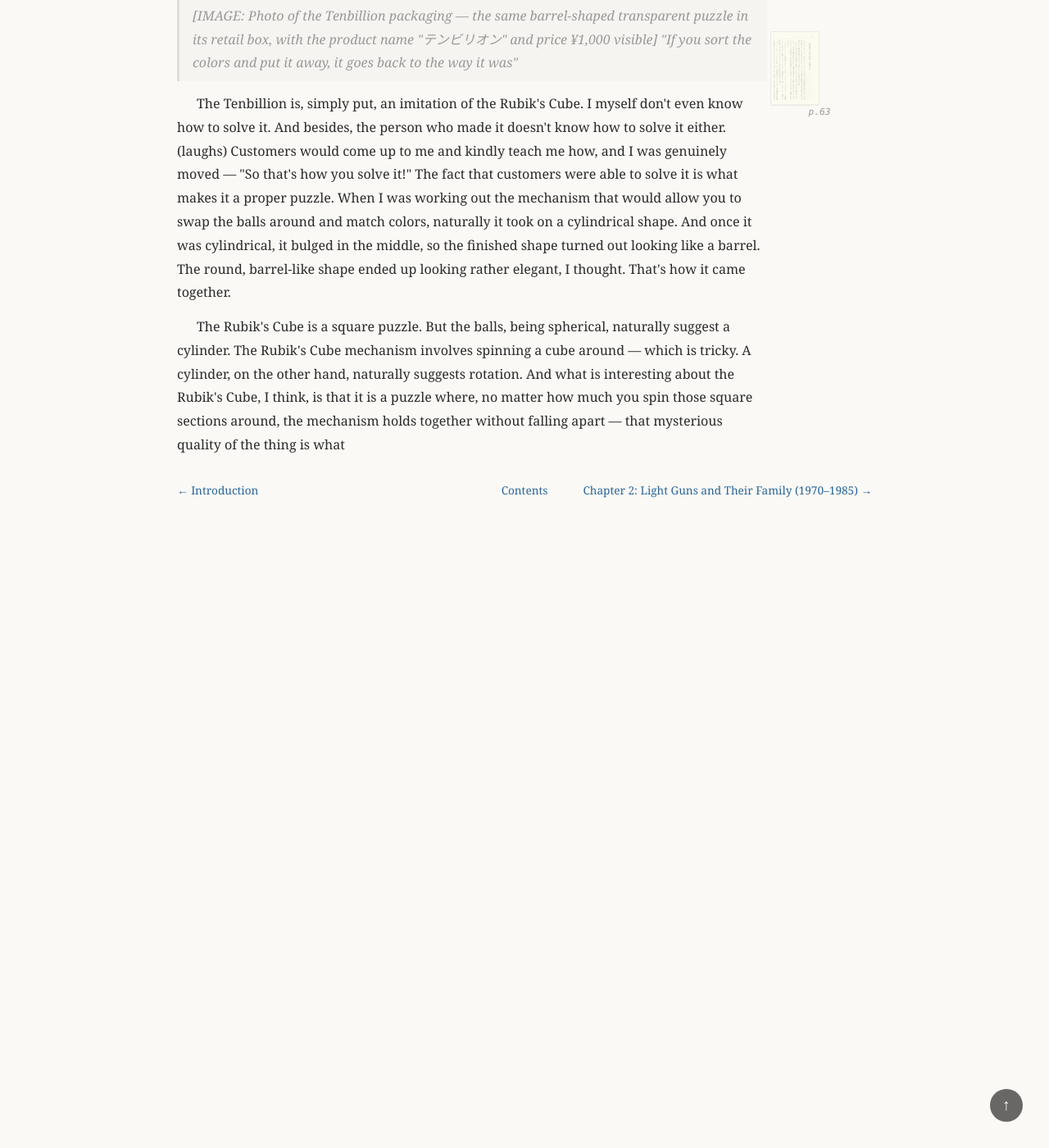
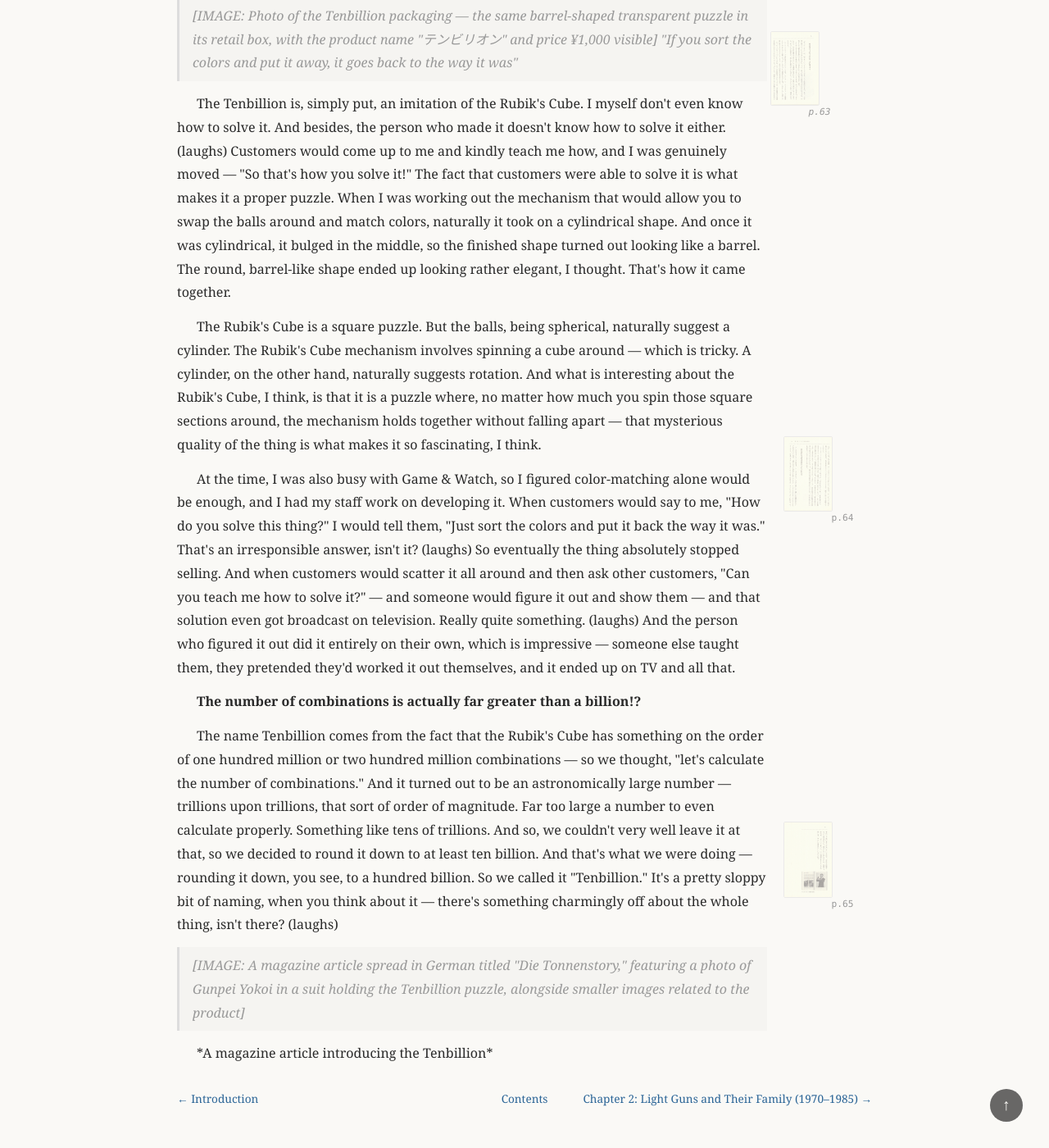
Before and after one commit to bjabes/bjabes.github.io, a Jekyll site: the page yokoi-gunpei/chapter-1.html, which Jekyll copies as it is, in a window 1280 px wide and 1400 px high, scrolled down 17198 px. Shown: the whole window at 82% size. Built offline with Jekyll 4.4.1, drawn with Linux system fonts in a browser that asks for light colours; before the commit the page ends 17856 px from its top, so only the background shows below that; some of the changed text lies outside the part shown.

Commit message:
fix the chapter boundaries

```diff
--- a/yokoi-gunpei/chapter-1.html
+++ b/yokoi-gunpei/chapter-1.html
@@ -18,7 +18,7 @@
 </nav>
 <main>
 <h1>Chapter 1: The Age of Idea Toys (1966–1980)</h1>
-<p class="chapter-meta">Chapter 1 of 5 &middot; ~33 min read</p>
+<p class="chapter-meta">Chapter 1 of 5 &middot; ~34 min read</p>
 <div class="reading-body">
 <p><span class="page-ref" id="p22"><img class="margin-thumb" src="images/page-022.jpg" alt="Original page 22" loading="lazy" data-full="images/page-022.jpg"><span class="page-marker">p.22</span></span> Yokoi Gunpei Game Kan: The Creativity that Built &quot;Nintendo of the World&quot;</p>
 <p><span class="page-ref" id="p23"><img class="margin-thumb" src="images/page-023.jpg" alt="Original page 23" loading="lazy" data-full="images/page-023.jpg"><span class="page-marker">p.23</span></span> Chronology assistance &amp; image provision:</p>
@@ -172,7 +172,14 @@
 <p class="image-note">[IMAGE: Photo of the Tenbillion packaging — the same barrel-shaped transparent puzzle in its retail box, with the product name &quot;テンビリオン&quot; and price ¥1,000 visible]
  <span class="page-ref" id="p63"><img class="margin-thumb" src="images/page-063.jpg" alt="Original page 63" loading="lazy" data-full="images/page-063.jpg"><span class="page-marker">p.63</span></span> &quot;If you sort the colors and put it away, it goes back to the way it was&quot;</p>
 <p>The Tenbillion is, simply put, an imitation of the Rubik&#x27;s Cube. I myself don&#x27;t even know how to solve it. And besides, the person who made it doesn&#x27;t know how to solve it either. (laughs) Customers would come up to me and kindly teach me how, and I was genuinely moved — &quot;So that&#x27;s how you solve it!&quot; The fact that customers were able to solve it is what makes it a proper puzzle. When I was working out the mechanism that would allow you to swap the balls around and match colors, naturally it took on a cylindrical shape. And once it was cylindrical, it bulged in the middle, so the finished shape turned out looking like a barrel. The round, barrel-like shape ended up looking rather elegant, I thought. That&#x27;s how it came together.</p>
-<p>The Rubik&#x27;s Cube is a square puzzle. But the balls, being spherical, naturally suggest a cylinder. The Rubik&#x27;s Cube mechanism involves spinning a cube around — which is tricky. A cylinder, on the other hand, naturally suggests rotation. And what is interesting about the Rubik&#x27;s Cube, I think, is that it is a puzzle where, no matter how much you spin those square sections around, the mechanism holds together without falling apart — that mysterious quality of the thing is what</p>
+<p>The Rubik&#x27;s Cube is a square puzzle. But the balls, being spherical, naturally suggest a cylinder. The Rubik&#x27;s Cube mechanism involves spinning a cube around — which is tricky. A cylinder, on the other hand, naturally suggests rotation. And what is interesting about the Rubik&#x27;s Cube, I think, is that it is a puzzle where, no matter how much you spin those square sections around, the mechanism holds together without falling apart — that mysterious quality of the thing is what
+ <span class="page-ref" id="p64"><img class="margin-thumb" src="images/page-064.jpg" alt="Original page 64" loading="lazy" data-full="images/page-064.jpg"><span class="page-marker">p.64</span></span> makes it so fascinating, I think.</p>
+<p>At the time, I was also busy with Game &amp; Watch, so I figured color-matching alone would be enough, and I had my staff work on developing it. When customers would say to me, &quot;How do you solve this thing?&quot; I would tell them, &quot;Just sort the colors and put it back the way it was.&quot; That&#x27;s an irresponsible answer, isn&#x27;t it? (laughs) So eventually the thing absolutely stopped selling. And when customers would scatter it all around and then ask other customers, &quot;Can you teach me how to solve it?&quot; — and someone would figure it out and show them — and that solution even got broadcast on television. Really quite something. (laughs) And the person who figured it out did it entirely on their own, which is impressive — someone else taught them, they pretended they&#x27;d worked it out themselves, and it ended up on TV and all that.</p>
+<p><strong>The number of combinations is actually far greater than a billion!?</strong></p>
+<p>The name Tenbillion comes from the fact that the Rubik&#x27;s Cube has something on the order of one hundred million or two hundred million combinations — so we thought, &quot;let&#x27;s calculate the number of combinations.&quot; And it turned out to be an astronomically large number — trillions upon trillions, that sort of order of magnitude. Far too large a number to even calculate properly. Something like tens of trillions. And so,
+ <span class="page-ref" id="p65"><img class="margin-thumb" src="images/page-065.jpg" alt="Original page 65" loading="lazy" data-full="images/page-065.jpg"><span class="page-marker">p.65</span></span> we couldn&#x27;t very well leave it at that, so we decided to round it down to at least ten billion. And that&#x27;s what we were doing — rounding it down, you see, to a hundred billion. So we called it &quot;Tenbillion.&quot; It&#x27;s a pretty sloppy bit of naming, when you think about it — there&#x27;s something charmingly off about the whole thing, isn&#x27;t there? (laughs)</p>
+<p class="image-note">[IMAGE: A magazine article spread in German titled &quot;Die Tonnenstory,&quot; featuring a photo of Gunpei Yokoi in a suit holding the Tenbillion puzzle, alongside smaller images related to the product]</p>
+<p>*A magazine article introducing the Tenbillion*</p>
 </div>
 </main>
 <nav class="chapter-nav">
--- a/yokoi-gunpei/index.html
+++ b/yokoi-gunpei/index.html
@@ -38,7 +38,7 @@
 <section class="chapter-list">
   <h2>Chapters</h2>
   <ol>
-    <li><a href="introduction.html">Introduction</a> <span class="chapter-time">~8 min read</span></li><li><a href="chapter-1.html">Chapter 1: The Age of Idea Toys (1966–1980)</a> <span class="chapter-time">~33 min read</span></li><li><a href="chapter-2.html">Chapter 2: Light Guns and Their Family (1970–1985)</a> <span class="chapter-time">~31 min read</span></li><li><a href="chapter-3.html">Chapter 3: The Invention of Game &amp; Watch (1980–1983)</a> <span class="chapter-time">~33 min read</span></li><li><a href="chapter-4.html">Chapter 4: After Game Boy (1989–1996)</a> <span class="chapter-time">~36 min read</span></li><li><a href="chapter-5.html">Chapter 5: The Philosophy of Yokoi Gunpei (1997–20XX)</a> <span class="chapter-time">~55 min read</span></li>
+    <li><a href="introduction.html">Introduction</a> <span class="chapter-time">~8 min read</span></li><li><a href="chapter-1.html">Chapter 1: The Age of Idea Toys (1966–1980)</a> <span class="chapter-time">~34 min read</span></li><li><a href="chapter-2.html">Chapter 2: Light Guns and Their Family (1970–1985)</a> <span class="chapter-time">~31 min read</span></li><li><a href="chapter-3.html">Chapter 3: The Invention of Game &amp; Watch (1980–1983)</a> <span class="chapter-time">~33 min read</span></li><li><a href="chapter-4.html">Chapter 4: After Game Boy (1989–1996)</a> <span class="chapter-time">~35 min read</span></li><li><a href="chapter-5.html">Chapter 5: The Philosophy of Yokoi Gunpei (1997–20XX)</a> <span class="chapter-time">~55 min read</span></li>
   </ol>
 </section>
 
```
Also changed, not shown: yokoi-gunpei/chapter-2.html (+6 -7 lines), yokoi-gunpei/chapter-3.html (+6 -6 lines), yokoi-gunpei/chapter-4.html (+1 -7 lines).
